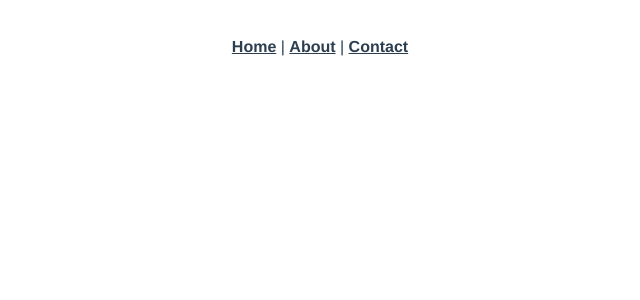
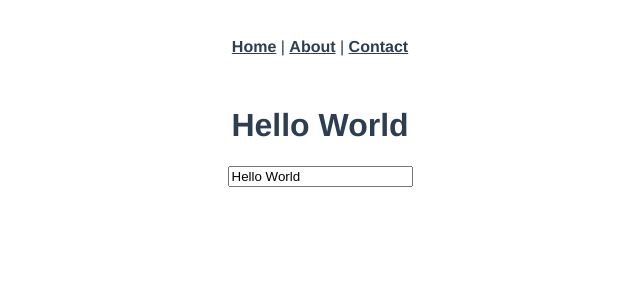
Before and after one commit to manyyeon/study_vue, a Vue app: page /basic in a window 1280 px wide. Shown: the top 300 px of the page, without its empty margins (320-960 px from the left). Built offline with nearby package versions, Linux system fonts and the light colour scheme.

Commit message:
Hello World

```diff
--- a/src/views/BasicView.vue
+++ b/src/views/BasicView.vue
@@ -1,7 +1,11 @@
 <template>
     <div>
+        <h1>
+        {{title}}
+    </h1>
+    <input type="text" v-model="title" />
+    </div>
 
-    </div>
 </template>
 
 <script>
@@ -9,7 +13,7 @@ export default {
     components: {},
     data() {
         return {
-            sampleData: '',
+            title: "Hello World"
         }
     },
     setup() {},
```
